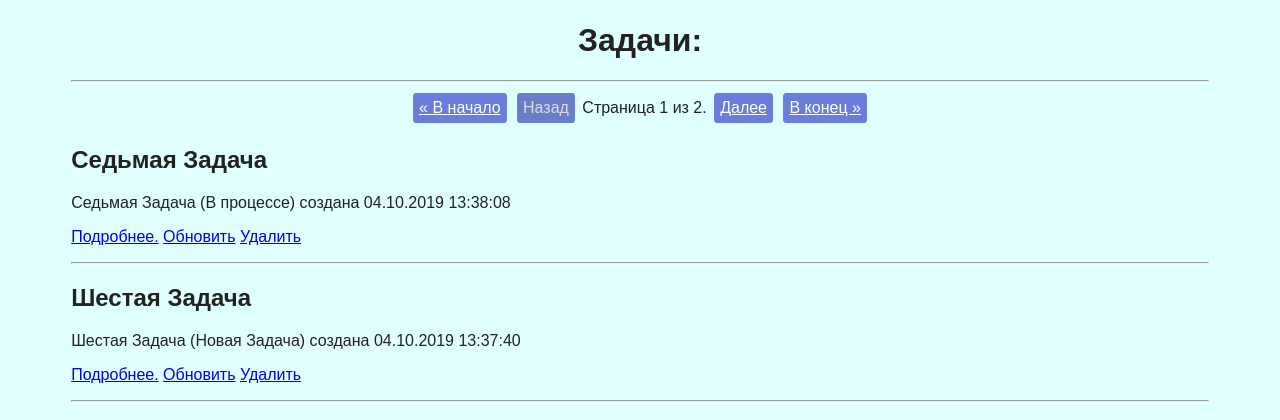
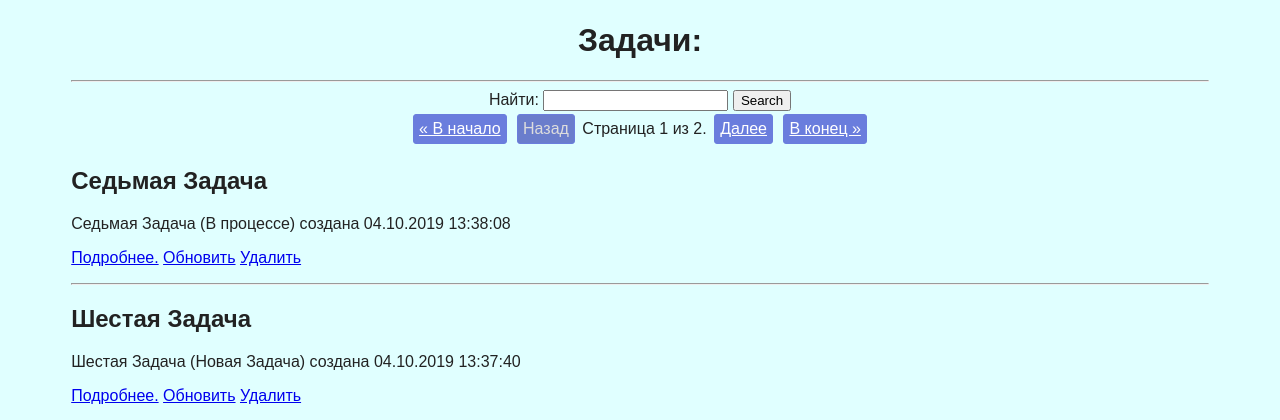
Before and after one commit to karamoldoevee/issue_tracker_51, a Django app: page / in a window 1280 px wide. Shown: the part 38-458 px from the top of the page. Run offline with Django 3.2, Linux system fonts and the light colour scheme; data comes from the database, SQL or seed files in the repository.

Commit message:
Добавлен шаблон поиска simple_search

```diff
--- a/source/webapp/templates/issue/index.html
+++ b/source/webapp/templates/issue/index.html
@@ -11,6 +11,7 @@
 {% block content %}
     <h1>Задачи:</h1>
     <hr/>
+    {% include 'partial/simple_search.html' %}
     {% if is_paginated %}
 
        {% include 'partial/pagination.html' %}
--- a/source/webapp/templates/partial/simple_search.html
+++ b/source/webapp/templates/partial/simple_search.html
@@ -1,10 +1,15 @@
-<!DOCTYPE html>
-<html lang="en">
-<head>
-    <meta charset="UTF-8">
-    <title>Title</title>
-</head>
-<body>
+<form class="text-center" action="" method="GET">
 
-</body>
-</html>
+    <label for="{{ form.search.id_for_label }}">{{ form.search.label }}:</label>
+
+    {{ form.search }}
+
+    <input type="submit" value="Search">
+
+    {% for error in form.search.errors %}
+
+        <p class="form-error">{{ error }}</p>
+
+    {% endfor %}
+
+</form>
```
